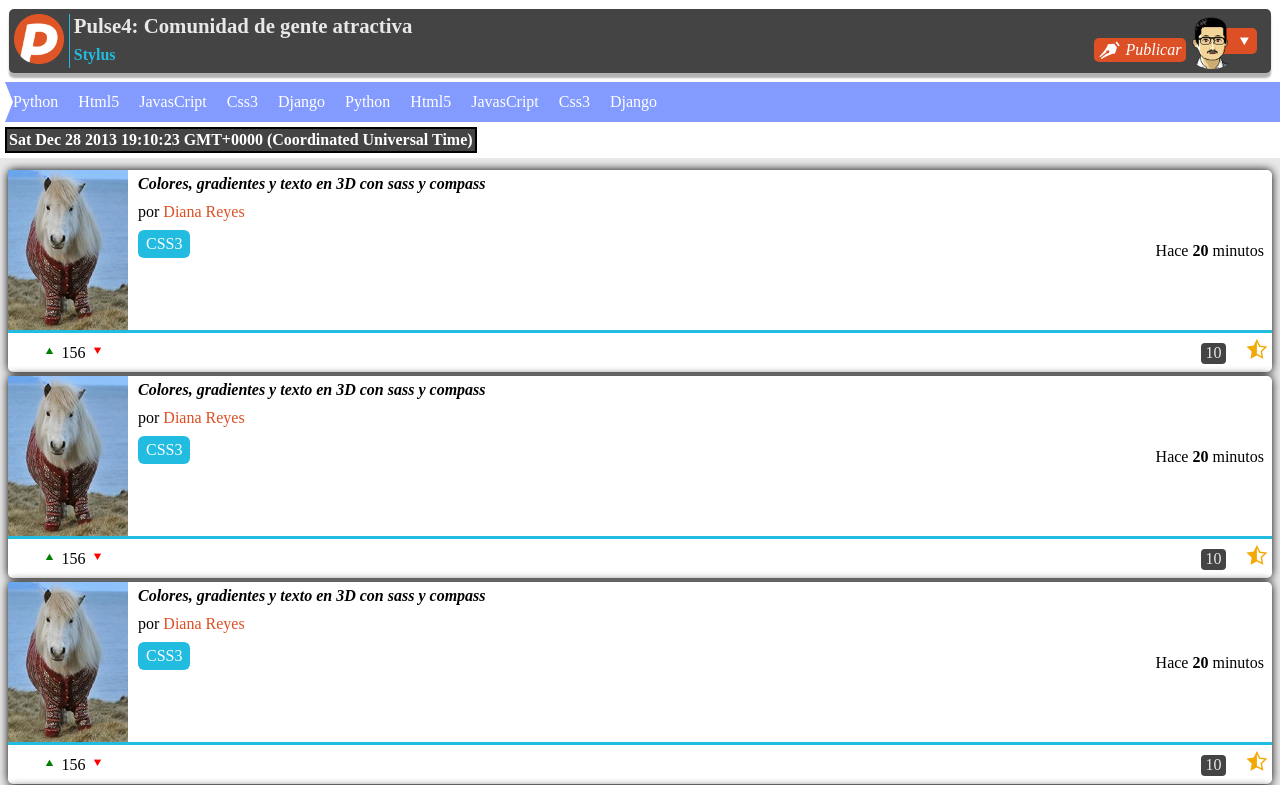
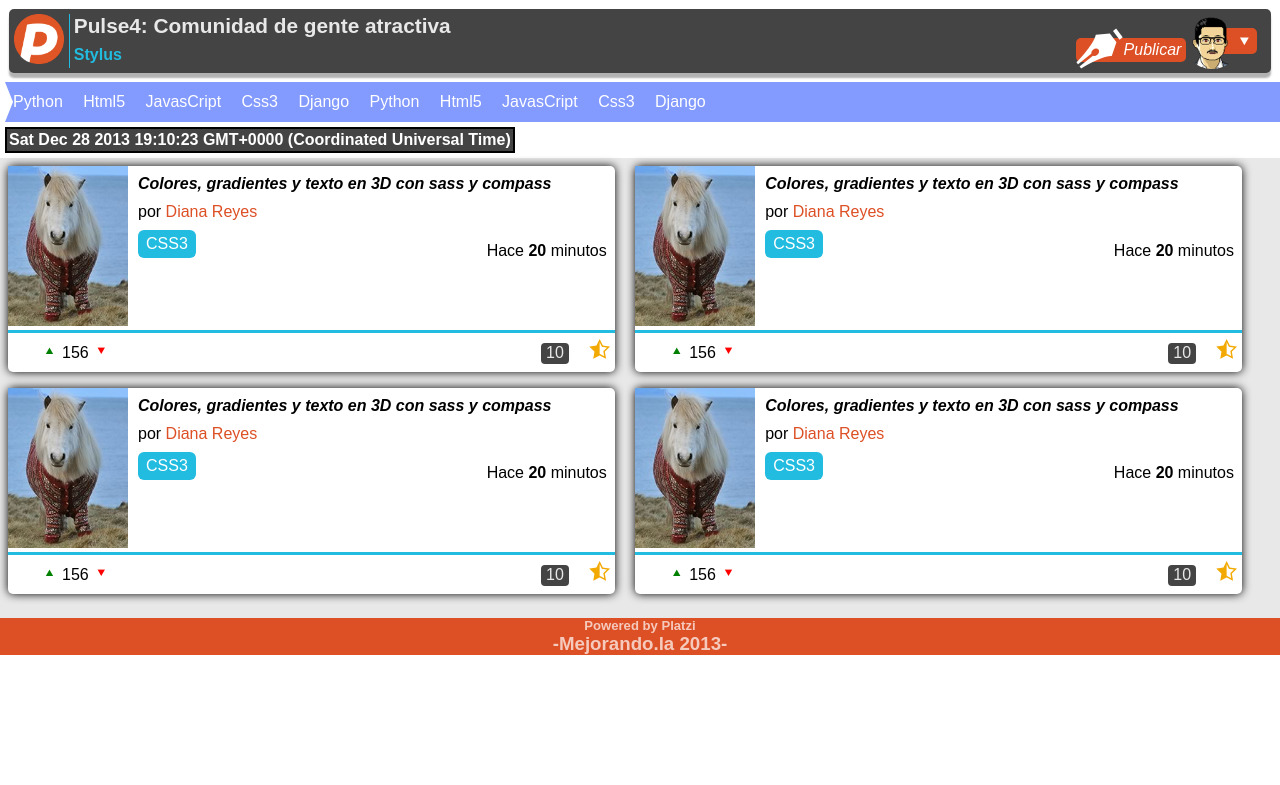
Before and after one commit to juankan/practicaresponsive, a plain HTML site: page index.html in a window 1280 px wide. Shown: the top 785 px of the page. Drawn offline with Linux system fonts and the light colour scheme; files whose address does not match are found by name.

Commit message:
aolicando responsive y meta

```diff
--- /dev/null
+++ b/css/responsive.css
@@ -0,0 +1,21 @@
+@media screen and (min-width: 768px){
+	.posts .post {
+		display:inline-block;
+		width:48%;
+		margin-bottom:1em;
+	}
+	.posts .post:nth-child(odd){
+		margin-right:1em;
+	}
+	header .titular .publicar a {
+	position:relative;
+	padding-left:3em;
+	}
+	header .titular .publicar a:before{
+		position:absolute;
+		font-size:2.5em;
+		left:0;
+		top:-10px;
+	}
+
+}
--- a/index.html
+++ b/index.html
@@ -2,9 +2,11 @@
 <html lang="es">
 <head>
 	<meta charset="UTF-8">
+	<meta name="viewport" content="width=device-width, user-scalable=no, initial-scale=1.0, maximum-scale=1.0, minimum-scale=1.0">
 	<title>Pulse4 Comunidad de Gente atractiva</title>
-	<link rel="stylesheet" href="css/normailize.css">
+	<link rel="stylesheet" href="css/normalize.css">
 	<link rel="stylesheet" href="css/estilos.css">
+	<link rel="stylesheet" href="css/responsive.css">
 
 </head>
 <body>
```
